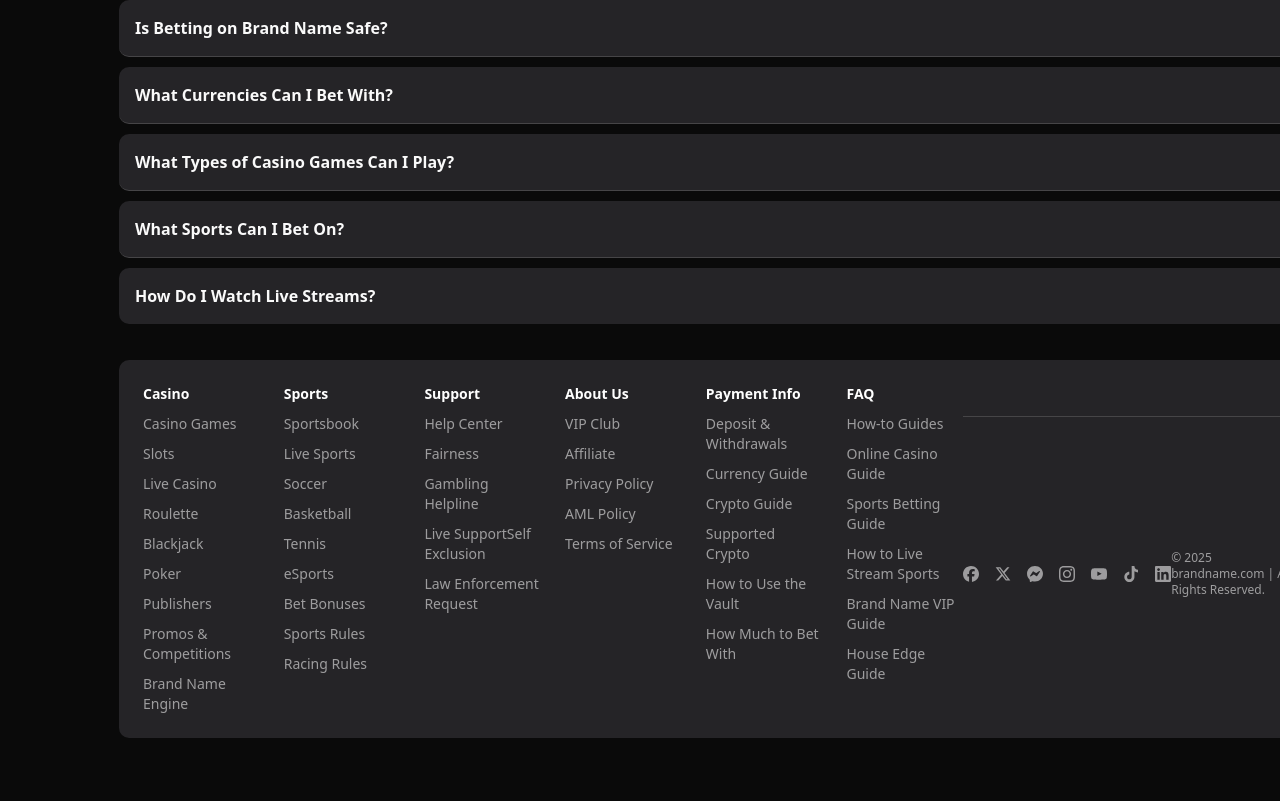
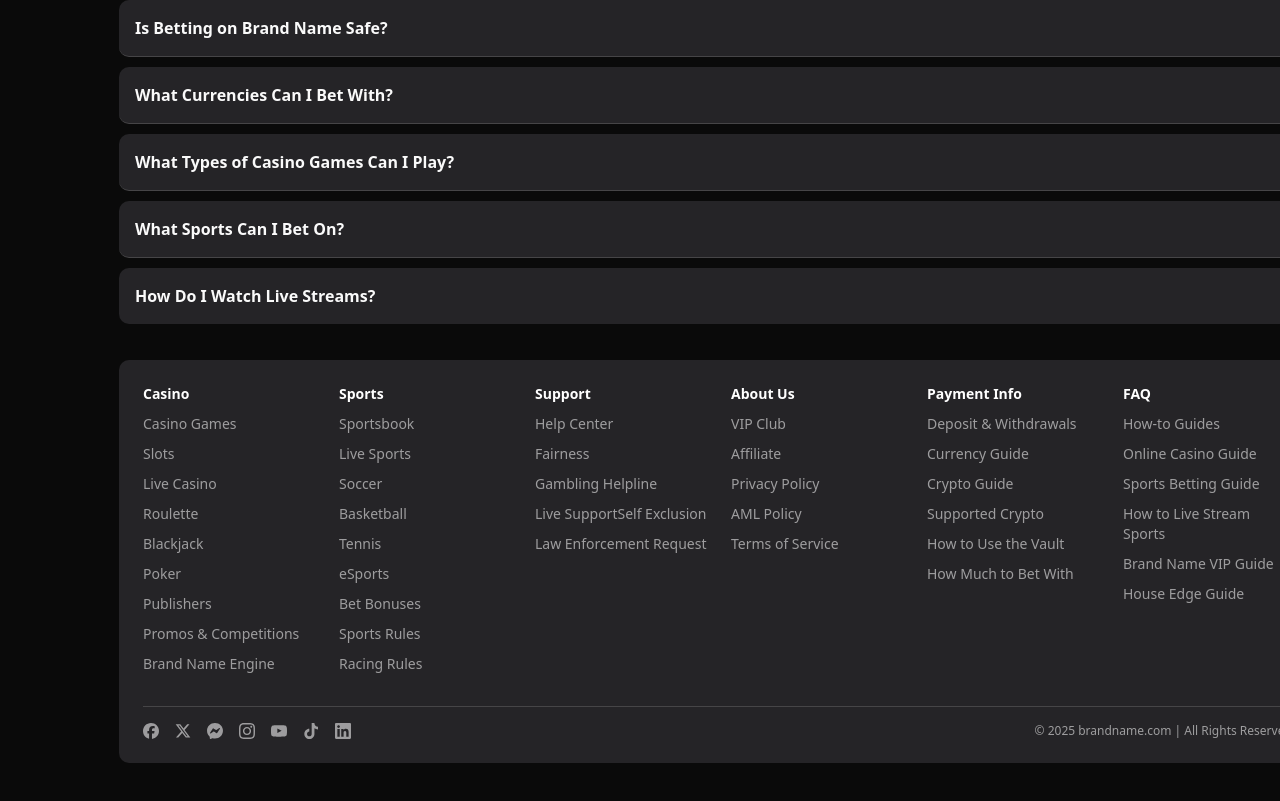
Before and after one commit to TrishonBaidaya7399/Casino-APP, a Next.js app: page / in a window 1280 px wide. Shown: the part 1991-2792 px from the top of the page. Before the commit the page ends 2769 px from the top, so only its background shows below. Built offline with nearby package versions, Linux system fonts and the light colour scheme.

Commit message:
fixed footer issue

```diff
--- a/src/components/common/footer/footer.tsx
+++ b/src/components/common/footer/footer.tsx
@@ -120,7 +120,7 @@ export default function Footer() {
       <div className="lg:hidden">
         <GlobalAccordion data={accordionData} />
       </div>
-      <footer className="hidden lg:flex bg-background-1 p-6 rounded-lg overflow-hidden text-sm">
+      <footer className="hidden lg:block bg-background-1 p-6 rounded-lg overflow-hidden text-sm">
         {/* Grid for large displays */}
         <div className="grid grid-cols-6 gap-6">
           {Object.entries(footerLinks).map(([title, links]) => (
```
